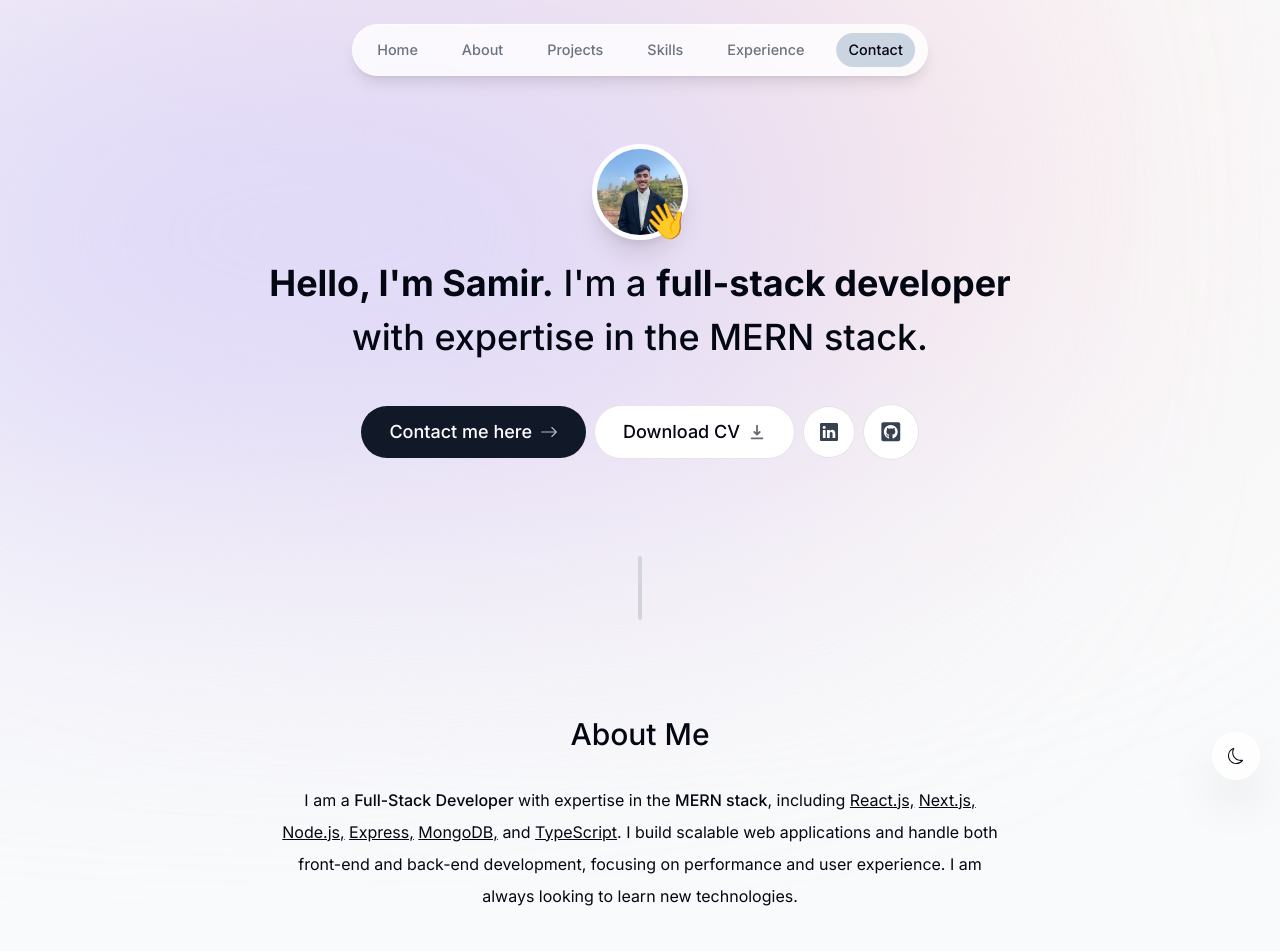
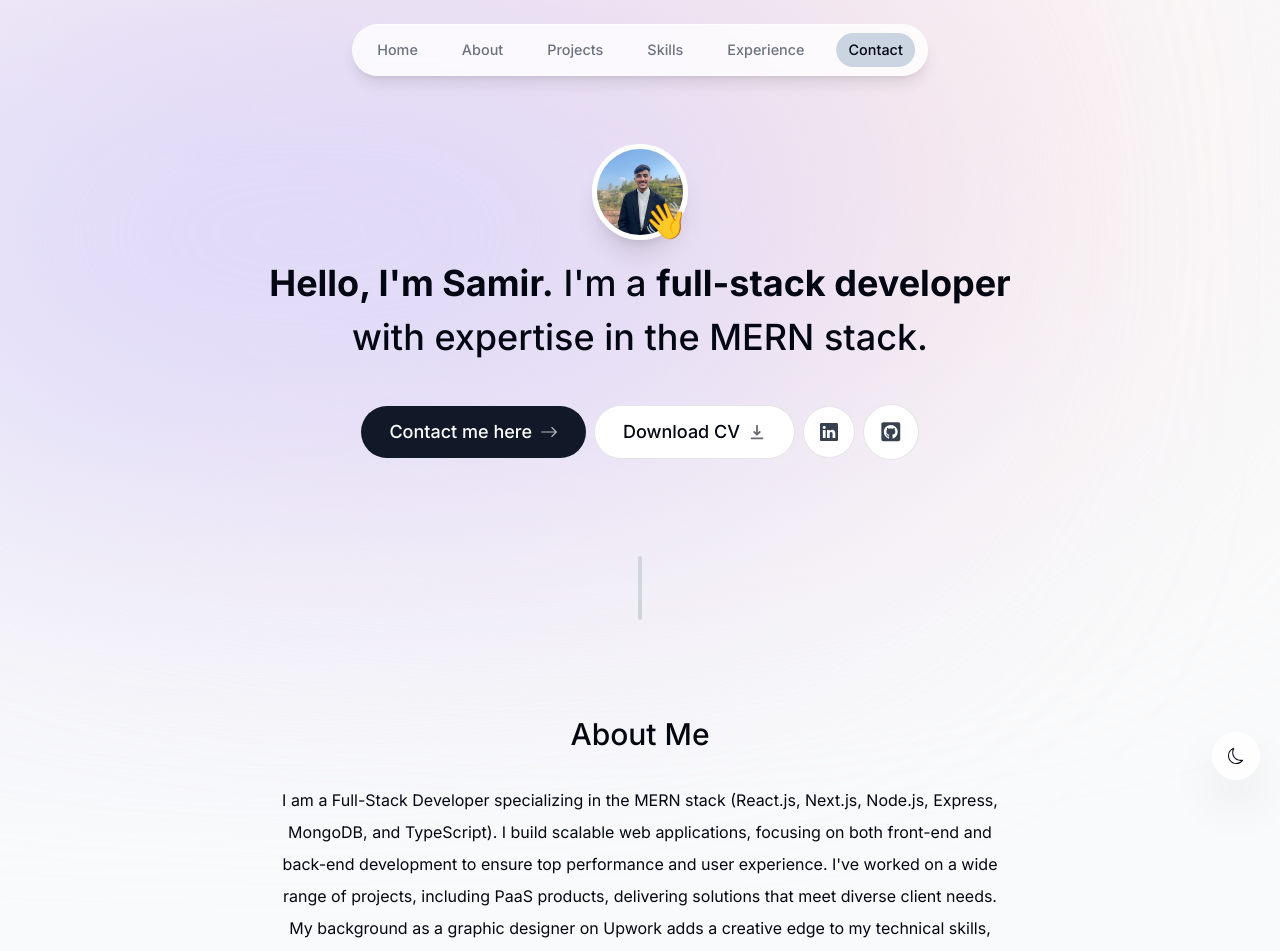
Before and after one commit to tiwarisamir/my-portfolio, a Next.js app: page / in a window 1280 px wide. Shown: the top 951 px of the page. Built offline with nearby package versions, Linux system fonts and the light colour scheme; no server answers.

Commit message:
update about me

```diff
--- a/components/About.tsx
+++ b/components/About.tsx
@@ -19,17 +19,18 @@ export default function About() {
     >
       <SectionHeading>About me</SectionHeading>
       <p className="mb-3">
-        I am a <span className="font-medium">Full-Stack Developer</span> with
-        expertise in the <span className="font-medium">MERN stack</span>,
-        including <span className="underline">React.js,</span>{" "}
-        <span className="underline">Next.js,</span>{" "}
-        <span className="underline">Node.js,</span>{" "}
-        <span className="underline">Express,</span>{" "}
-        <span className="underline">MongoDB,</span> and{" "}
-        <span className="underline">TypeScript</span>. I build scalable web
-        applications and handle both front-end and back-end development,
-        focusing on performance and user experience. I am always looking to
-        learn new technologies.
+        I am a Full-Stack Developer specializing in the MERN stack (React.js,
+        Next.js, Node.js, Express, MongoDB, and TypeScript). I build scalable
+        web applications, focusing on both front-end and back-end development to
+        ensure top performance and user experience. I've worked on a wide range
+        of projects, including PaaS products, delivering solutions that meet
+        diverse client needs. My background as a graphic designer on Upwork adds
+        a creative edge to my technical skills, enabling me to create visually
+        appealing and highly functional applications. I collaborate with clients
+        from Upwork and beyond, always eager to learn new technologies and take
+        on new challenges. If you're looking for someone to bring your vision to
+        life with a perfect blend of design and development, let's connect and
+        build something exceptional together.
       </p>
     </motion.section>
   );
```
